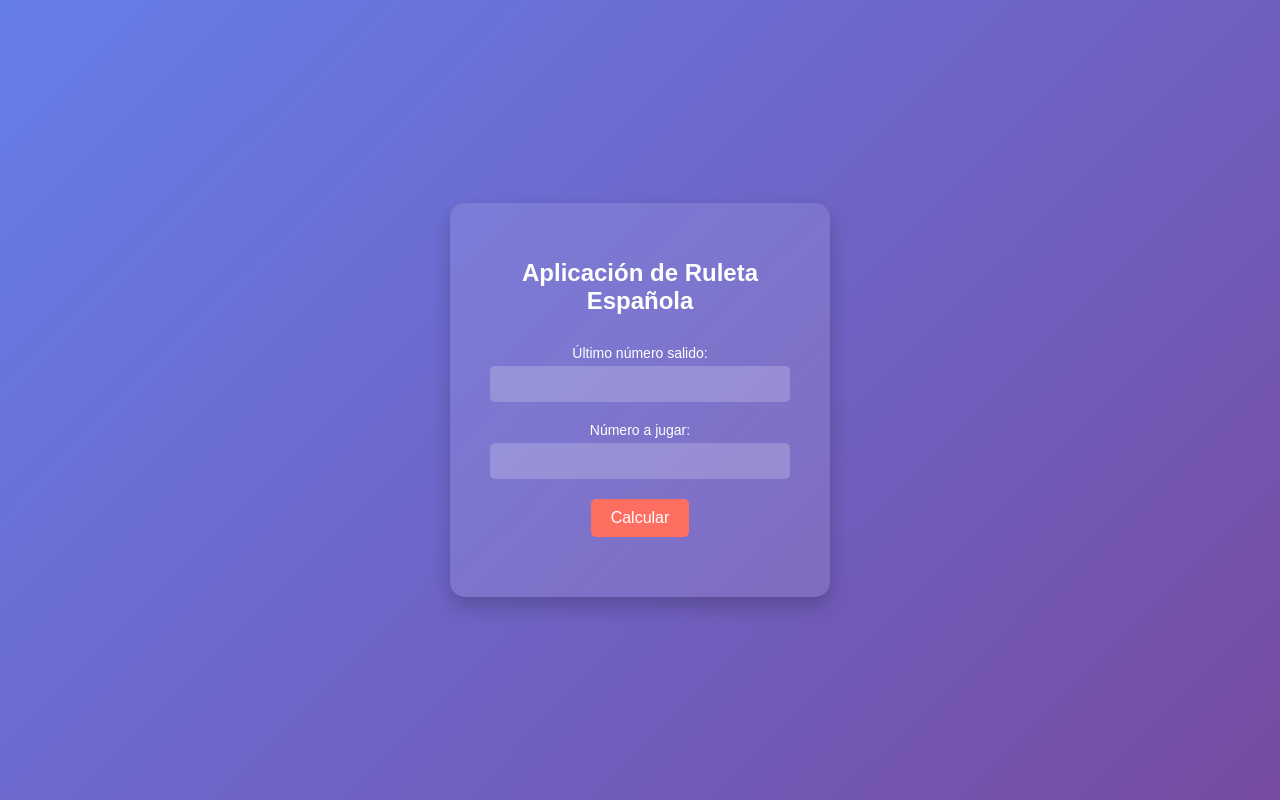
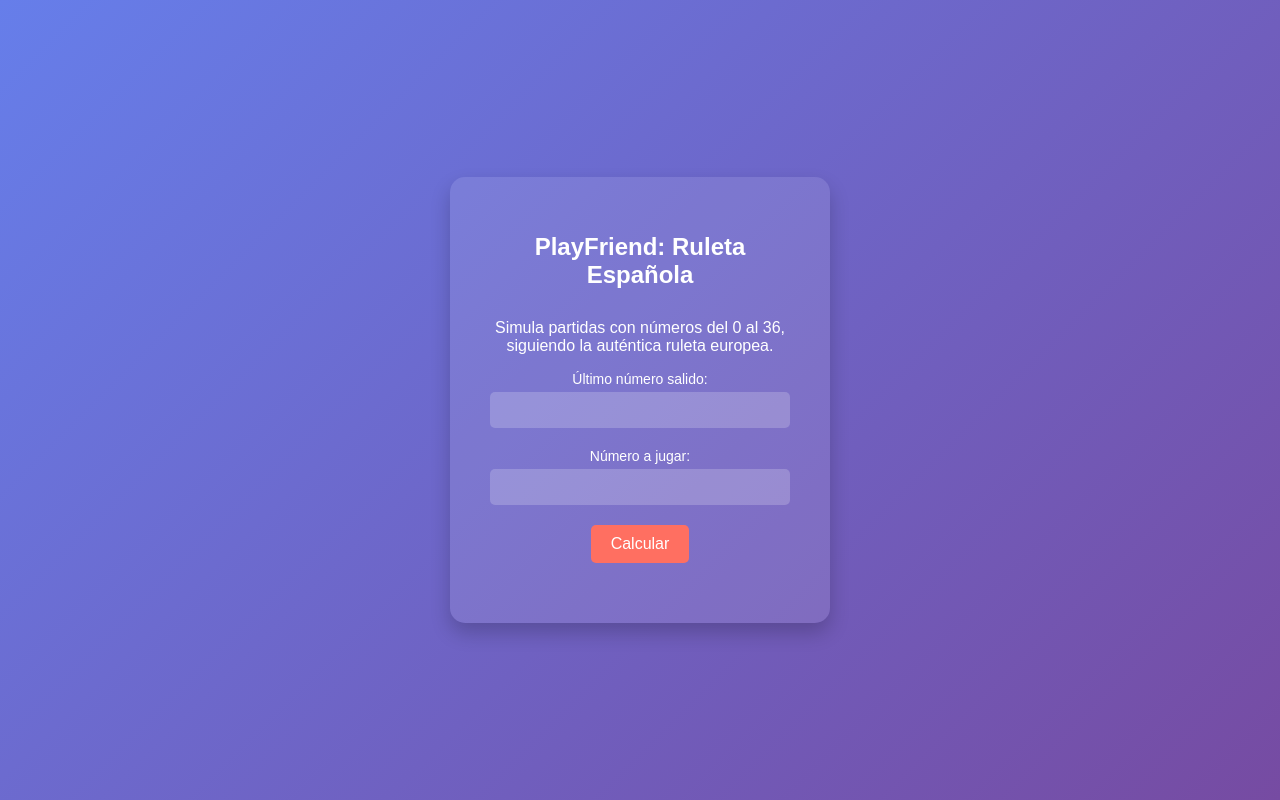
Before and after one commit to Gabinete87/PlayFriend, a plain HTML site: page index.html in a window 1280 px wide. Drawn offline with Linux system fonts and the light colour scheme.

Commit message:
Update index.html

```diff
--- a/index.html
+++ b/index.html
@@ -8,7 +8,8 @@
 </head>
 <body>
     <div class="container">
-        <h1>Aplicación de Ruleta Española</h1>
+        <h1>PlayFriend: Ruleta Española</h1>
+        <p>Simula partidas con números del 0 al 36, siguiendo la auténtica ruleta europea.</p>
         <div class="input-section">
             <label for="lastNumber">Último número salido:</label>
             <input type="number" id="lastNumber" min="0" max="36" required>
```
